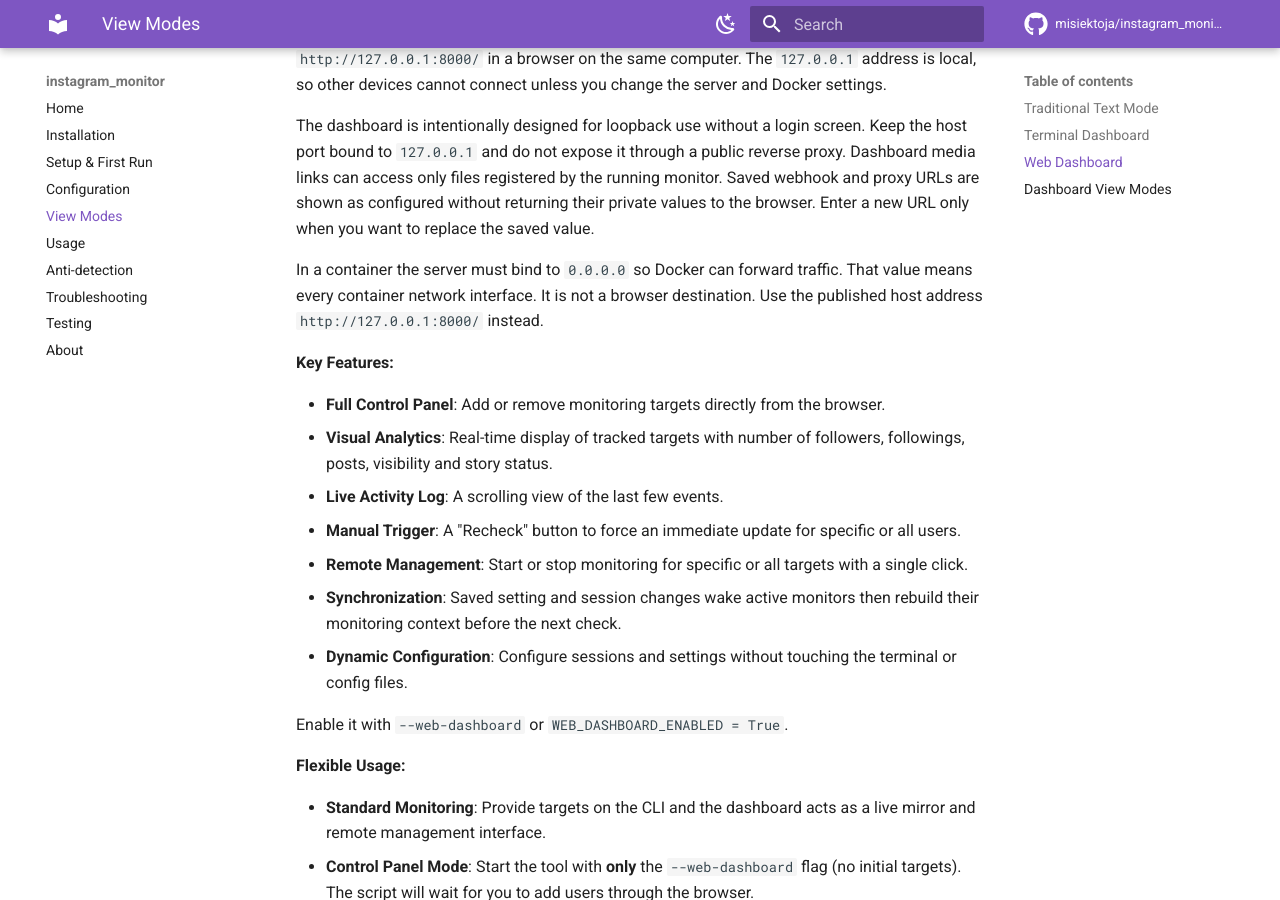
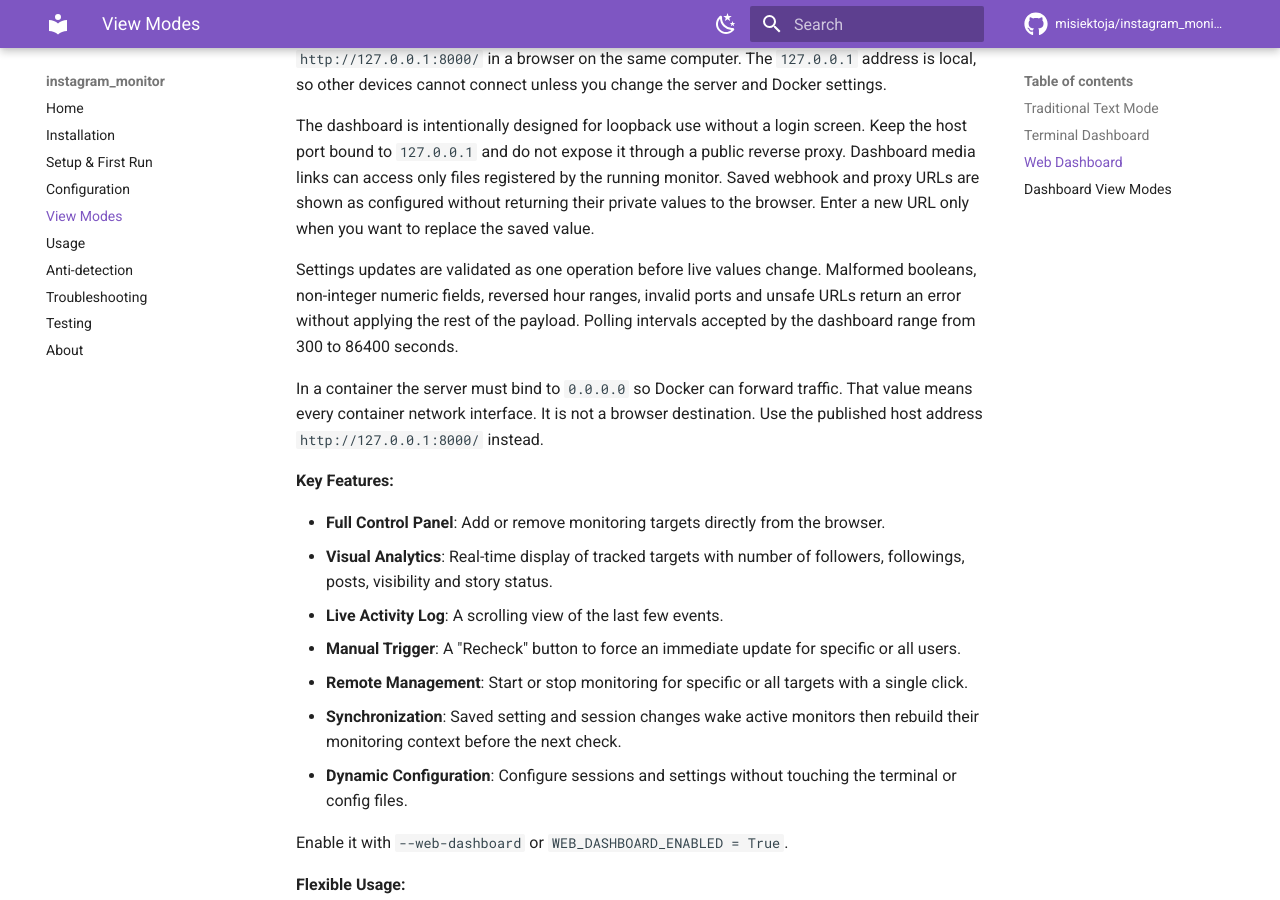
Before and after one commit to misiektoja/instagram_monitor, an MkDocs documentation site: the page built from docs/view-modes.md, in a window 1280 px wide and 900 px high, scrolled down 1904 px. Built offline with MkDocs 1.6.1 and Material for MkDocs 9.7.7, drawn with Linux system fonts in a browser that asks for light colours; comment, search, counter and statistics services are not loaded.

Commit message:
docs(dashboard): document atomic settings validation

```diff
--- a/docs/view-modes.md
+++ b/docs/view-modes.md
@@ -61,6 +61,8 @@ instagram_monitor target1 target2 --dashboard
 The Web Dashboard runs a small web server on your computer. By default, open `http://127.0.0.1:8000/` in a browser on the same computer. The `127.0.0.1` address is local, so other devices cannot connect unless you change the server and Docker settings.
 
 The dashboard is intentionally designed for loopback use without a login screen. Keep the host port bound to `127.0.0.1` and do not expose it through a public reverse proxy. Dashboard media links can access only files registered by the running monitor. Saved webhook and proxy URLs are shown as configured without returning their private values to the browser. Enter a new URL only when you want to replace the saved value.
+
+Settings updates are validated as one operation before live values change. Malformed booleans, non-integer numeric fields, reversed hour ranges, invalid ports and unsafe URLs return an error without applying the rest of the payload. Polling intervals accepted by the dashboard range from 300 to 86400 seconds.
 
 In a container the server must bind to `0.0.0.0` so Docker can forward traffic. That value means every container network interface. It is not a browser destination. Use the published host address `http://127.0.0.1:8000/` instead.
 
```
